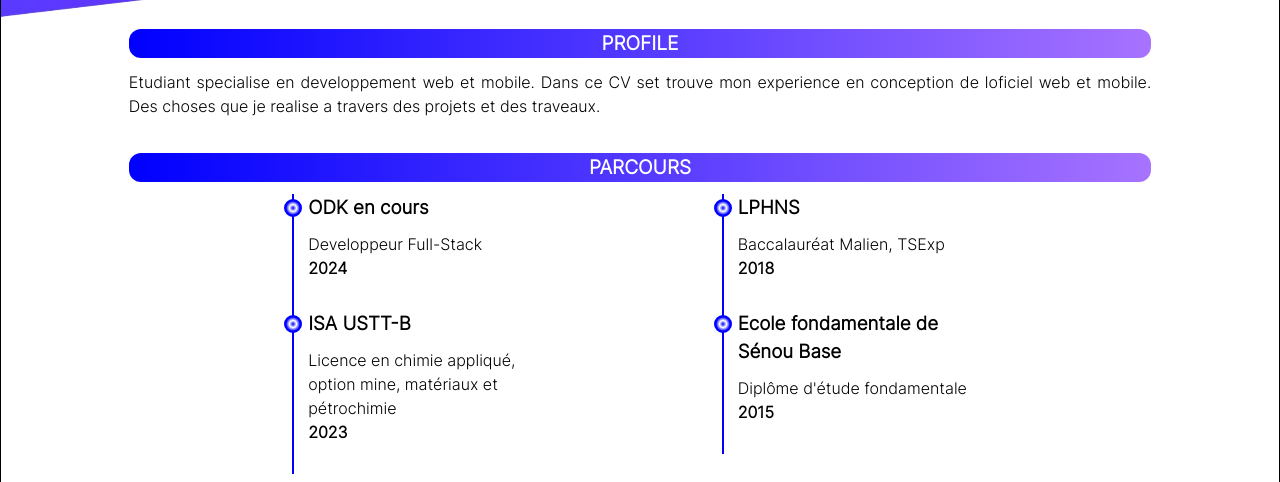
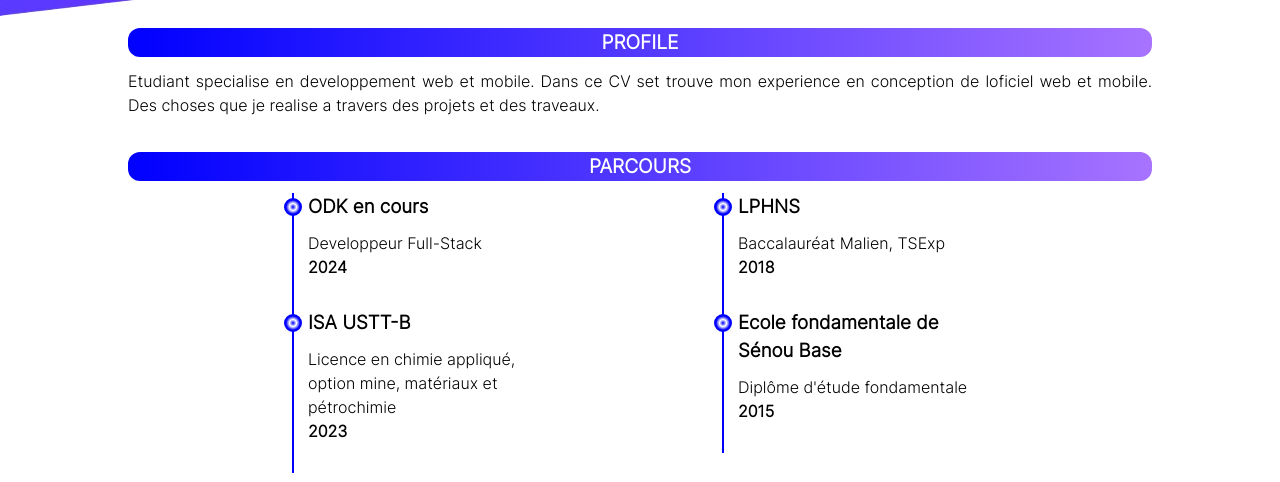
Before and after one commit to RCHOUATT/projetCV, a plain HTML site: page index.html in a window 1280 px wide. Shown: the part 265-747 px from the top of the page. Drawn offline with Linux system fonts and the light colour scheme; files whose address does not match are found by name; a web font is replaced by a local one.

Commit message:
suppression de border à body

```diff
--- a/CSS/style.css
+++ b/CSS/style.css
@@ -80,7 +80,6 @@
 {
     box-sizing: border-box;
     margin: auto;
-    border: 1px solid black;
 }
 #profil
 {
@@ -97,10 +96,6 @@
     background-clip: border-box;
     align-items: center;
     height: 281px;
-}
-#corps
-{
-    align-items: center;
 }
 
 .section
```
